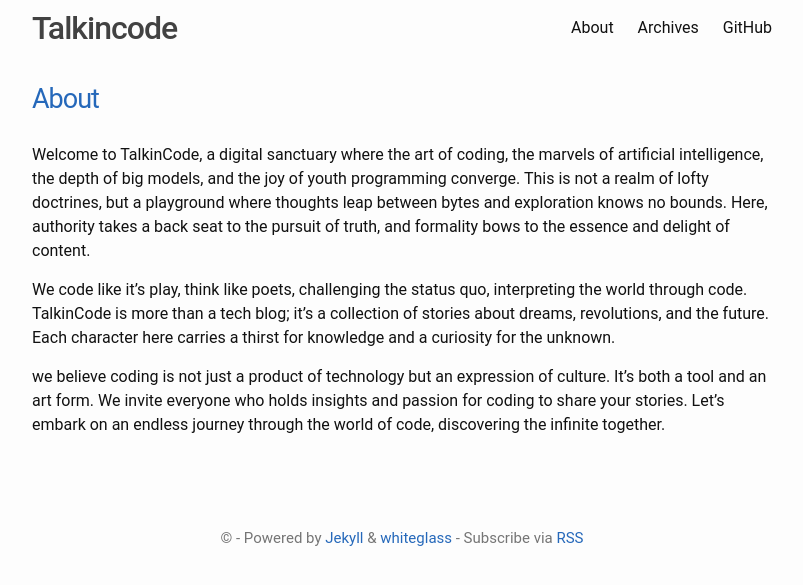
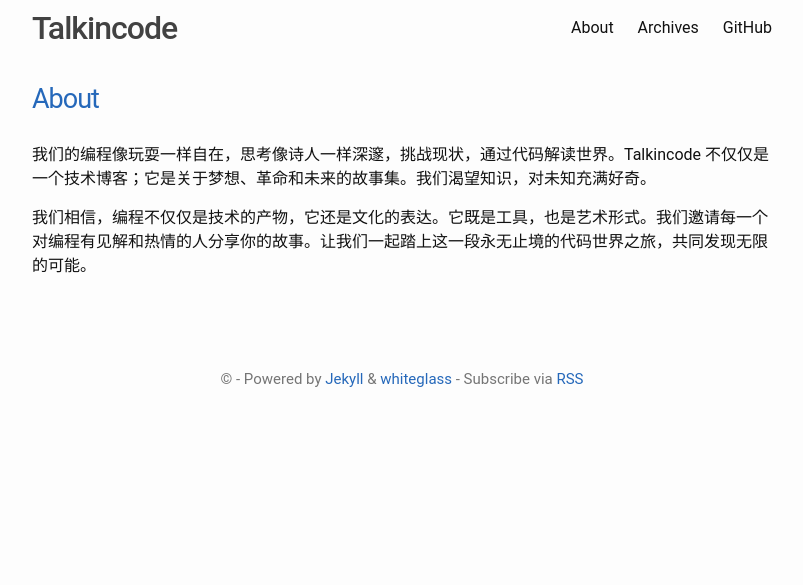
Before and after one commit to talkincode/ToughNotes, a Jekyll site: the page built from about.md, in a window 1280 px wide. Shown: the top 585 px of the page, without its empty margins (238-1041 px from the left). Built offline with Jekyll 4.4.1, drawn with Linux system fonts in a browser that asks for light colours.

Commit message:
更新关于页面的内容

```diff
--- a/about.md
+++ b/about.md
@@ -4,9 +4,6 @@ title: "About"
 permalink: /about/
 ---
 
+我们的编程像玩耍一样自在，思考像诗人一样深邃，挑战现状，通过代码解读世界。Talkincode 不仅仅是一个技术博客；它是关于梦想、革命和未来的故事集。我们渴望知识，对未知充满好奇。
 
-Welcome to TalkinCode, a digital sanctuary where the art of coding, the marvels of artificial intelligence, the depth of big models, and the joy of youth programming converge. This is not a realm of lofty doctrines, but a playground where thoughts leap between bytes and exploration knows no bounds. Here, authority takes a back seat to the pursuit of truth, and formality bows to the essence and delight of content.
-
-We code like it's play, think like poets, challenging the status quo, interpreting the world through code. TalkinCode is more than a tech blog; it's a collection of stories about dreams, revolutions, and the future. Each character here carries a thirst for knowledge and a curiosity for the unknown.
-
-we believe coding is not just a product of technology but an expression of culture. It's both a tool and an art form. We invite everyone who holds insights and passion for coding to share your stories. Let's embark on an endless journey through the world of code, discovering the infinite together.
+我们相信，编程不仅仅是技术的产物，它还是文化的表达。它既是工具，也是艺术形式。我们邀请每一个对编程有见解和热情的人分享你的故事。让我们一起踏上这一段永无止境的代码世界之旅，共同发现无限的可能。
```
